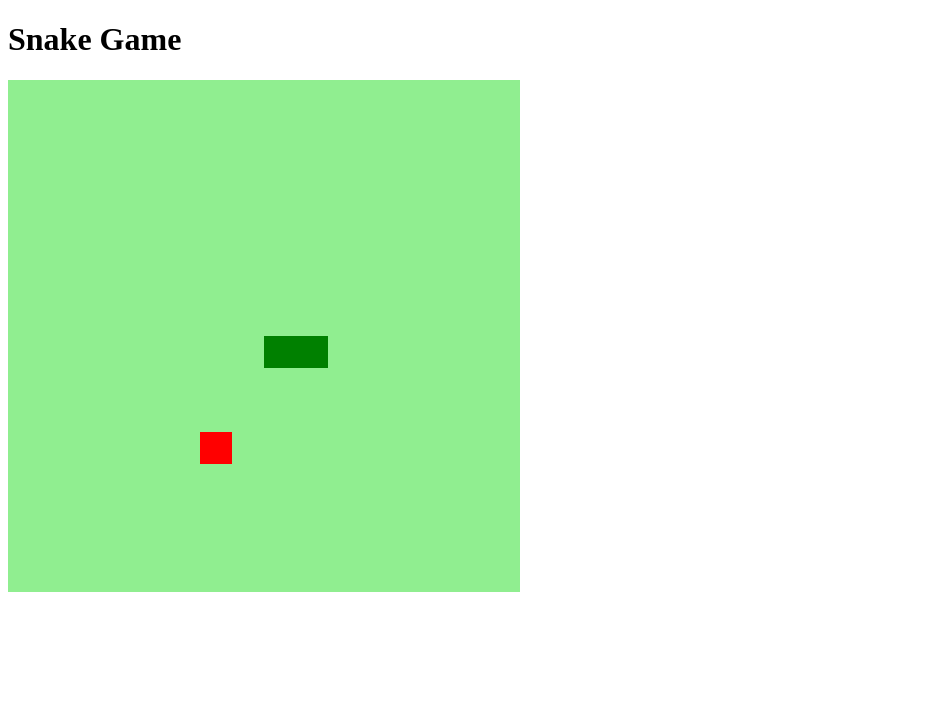
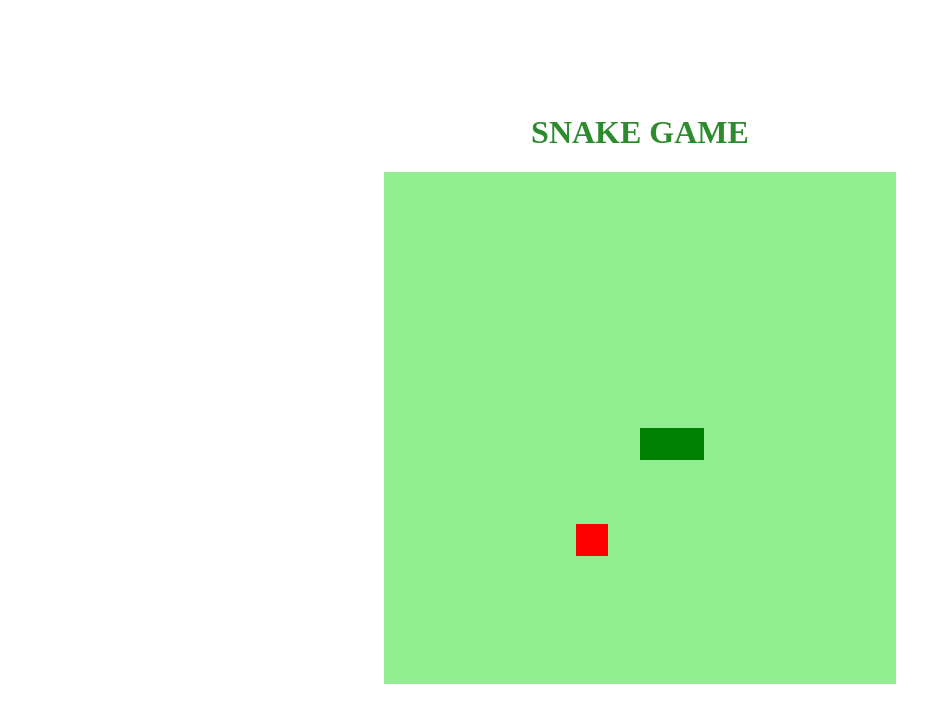
Before and after one commit to ElvisBemol/aula-javascript, a plain HTML site: page index.html in a window 1280 px wide. Shown: the whole page, without its empty margins (0-951 px from the left). Drawn offline with Linux system fonts and the light colour scheme; files that its build step writes are made by us from their sources.

Commit message:
adicionando estilizacao ao game

```diff
--- a/index.html
+++ b/index.html
@@ -4,14 +4,14 @@
 <head>
     <meta charset="UTF-8">
     <meta name="viewport" content="width=device-width, initial-scale=1.0">
-    <link rel="stylesheet" href="style.css">
+    <link rel="stylesheet" href="JS/style.css">
     <script defer src="js/script.js"></script>
     <title>Snake Game</title>
 </head>
 
 <body>
 
-    <h1>Snake Game</h1>
+    <h1>SNAKE GAME</h1>
     <canvas id="snake" width="512" height="512">
 
     </canvas>
--- a/js/style.css
+++ b/js/style.css
@@ -1,3 +1,9 @@
-html {
-    color: -iternal-root-color;
+body {
+    height: 95vh;
+    width: 95;
+    display: flex;
+    justify-content: center;
+    align-items: center;
+    flex-direction: column;
+    color: rgb(44, 139, 44);
 }
```
